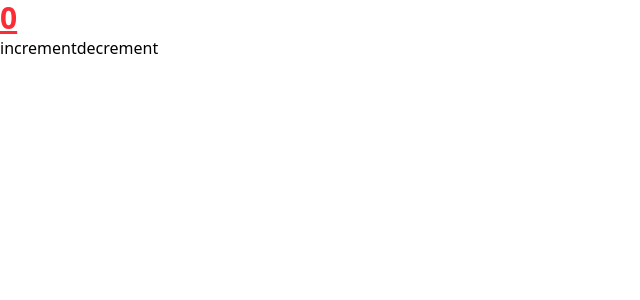
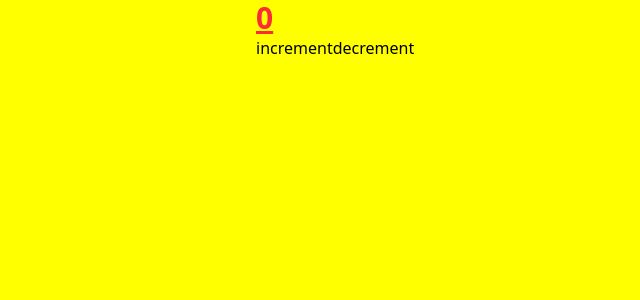
Before and after one commit to dozothebozo/pomodoro, a React (Vite) app: page / in a window 1280 px wide. Shown: the top 300 px of the page, without its empty margins (0-640 px from the left). Built offline with nearby package versions, Linux system fonts and the light colour scheme.

Commit message:
feat: add one-page, full-viewport layout

```diff
--- a/src/App.tsx
+++ b/src/App.tsx
@@ -7,11 +7,13 @@ function App() {
 
   return (
     <>
-      <h1 className="text-3xl font-bold underline text-red-500">
-        {count}
-      </h1>
-      <button onClick={increment}>increment</button>
-      <button onClick={decrement}>decrement</button>
+      <div className="content">
+        <h1 className="text-3xl font-bold underline text-red-500">
+          {count}
+        </h1>
+        <button onClick={increment}>increment</button>
+        <button onClick={decrement}>decrement</button>
+      </div>
     </>
   )
 }
--- a/src/index.css
+++ b/src/index.css
@@ -1 +1,23 @@
 @import "tailwindcss";
+
+html {
+  height: 100%;
+  height: 100vh;
+}
+
+body {
+  height: auto;
+  width: auto;
+  min-height: 100%;
+  min-height: 100vh;
+  overflow-y: scroll;
+  margin: 0;
+  padding: 0;
+  background:yellow;
+}
+
+.content {
+  margin: 0 auto;
+  width: 60%;
+  max-width: 1024px;
+}
```
